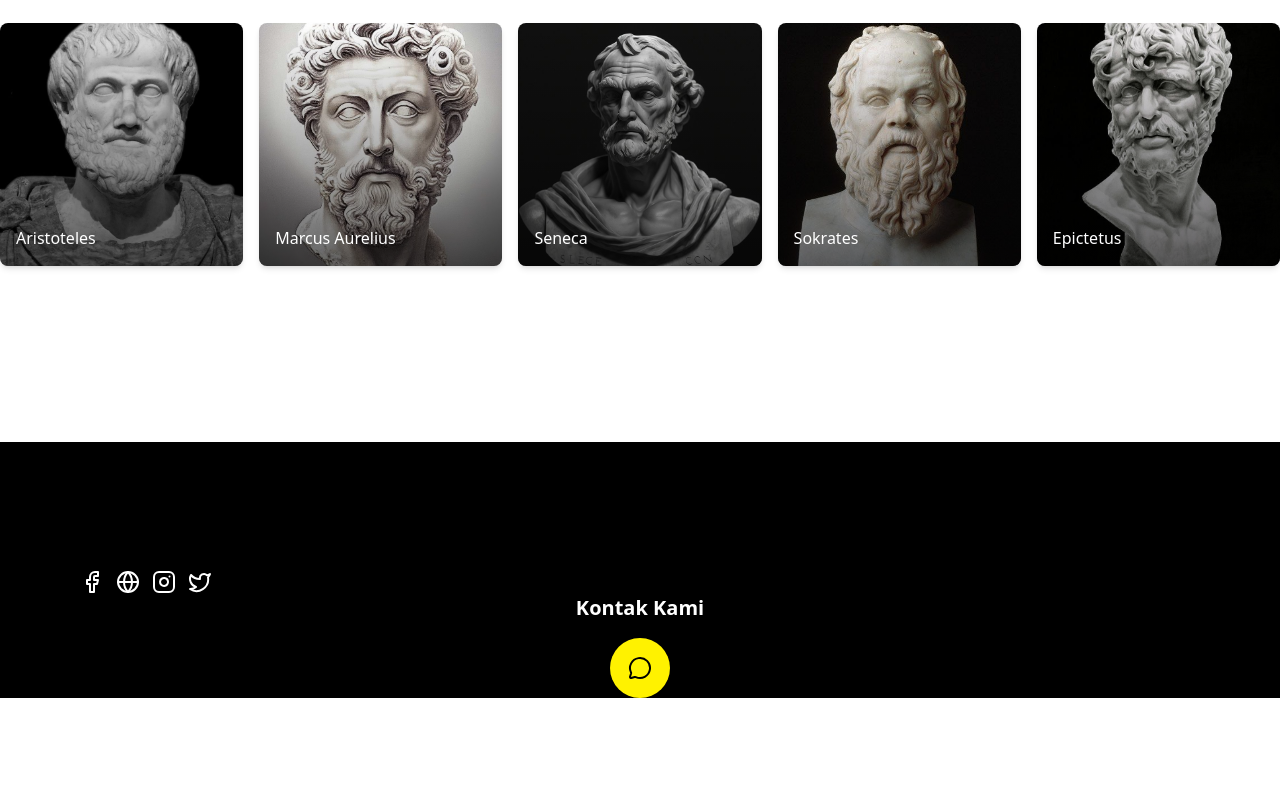
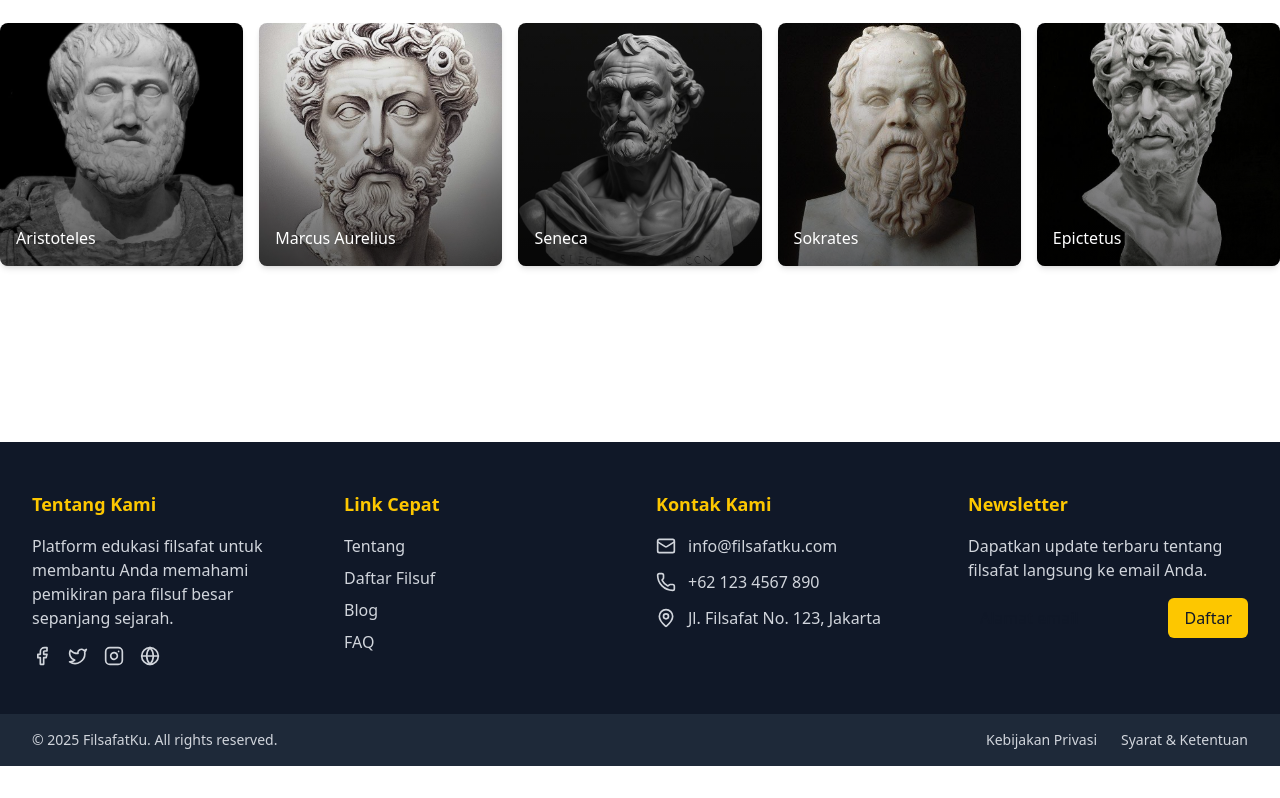
Before and after one commit to Ryuuutaaa/daily-stoic, a Next.js app: page / in a window 1280 px wide. Shown: the part 1013-1811 px from the top of the page. After the commit the page ends 1779 px from the top, so only its background shows below. Built offline with nearby package versions, Linux system fonts and the light colour scheme.

Commit message:
feat: redesign Footer component with improved layout and added contact information

```diff
--- a/src/components/common/landing-page/Footer.tsx
+++ b/src/components/common/landing-page/Footer.tsx
@@ -4,87 +4,170 @@
   Instagram,
   MessageCircle,
   Twitter,
+  Mail,
+  Phone,
+  MapPin,
 } from "lucide-react";
-import NavLink from "next/link";
-
-import React from "react";
+import Link from "next/link";
 
 const Footer = () => {
+  const currentYear = new Date().getFullYear();
+
   return (
-    <>
-      <footer>
-        <div className="bg-black text-white pt-12 relative">
-          <div className="max-w-6xl mx-auto px-4">
-            <div>
-              <p className="text-sm text-gray-300 font-semibold mb-2"></p>
-              <a href="" className="block mb-1 hover:underline"></a>
-              <p className="text-sm text-gray-300"></p>
-              <p className="text-sm text-gray-300"></p>
-              <br />
-              <a
-                href=""
-                className="hover:underline"
-                rel="noopener noreferrer"
-              ></a>
+    <footer className="bg-gray-900 text-white">
+      <div className="max-w-7xl mx-auto px-4 sm:px-6 lg:px-8 py-12">
+        <div className="grid grid-cols-1 md:grid-cols-4 gap-8">
+          {/* Tentang Kami */}
+          <div className="space-y-4">
+            <h3 className="text-lg font-bold text-yellow-400">Tentang Kami</h3>
+            <p className="text-gray-300">
+              Platform edukasi filsafat untuk membantu Anda memahami pemikiran
+              para filsuf besar sepanjang sejarah.
+            </p>
+            <div className="flex space-x-4">
+              <Link
+                href="#"
+                className="text-gray-300 hover:text-yellow-400 transition-colors"
+                aria-label="Facebook"
+              >
+                <Facebook className="h-5 w-5" />
+              </Link>
+              <Link
+                href="#"
+                className="text-gray-300 hover:text-yellow-400 transition-colors"
+                aria-label="Twitter"
+              >
+                <Twitter className="h-5 w-5" />
+              </Link>
+              <Link
+                href="#"
+                className="text-gray-300 hover:text-yellow-400 transition-colors"
+                aria-label="Instagram"
+              >
+                <Instagram className="h-5 w-5" />
+              </Link>
+              <Link
+                href="#"
+                className="text-gray-300 hover:text-yellow-400 transition-colors"
+                aria-label="Website"
+              >
+                <Globe className="h-5 w-5" />
+              </Link>
+            </div>
           </div>
 
-            <div>
-              <p className="text-sm text-gray-300 font-semibold mb-2"></p>
-              <a href="" rel="noopener noreferrer" className=""></a>
-              <div className="mt-12">
-                <p className="text-sm text-gray-400 font-semibold"></p>
-                <div className="flex gap-3 mt-2">
-                  <a
-                    href=""
-                    rel="noopener noreferrer"
-                    className="hover:underline"
+          {/* Link Cepat */}
+          <div className="space-y-4">
+            <h3 className="text-lg font-bold text-yellow-400">Link Cepat</h3>
+            <nav className="space-y-2">
+              <Link
+                href="/tentang"
+                className="block text-gray-300 hover:text-yellow-400 transition-colors"
               >
-                    <Facebook className="text-white" />
-                  </a>
-                  <a
-                    href=""
-                    className="hover:underline"
-                    rel="noopener noreferrer"
+                Tentang
+              </Link>
+              <Link
+                href="/filsuf"
+                className="block text-gray-300 hover:text-yellow-400 transition-colors"
               >
-                    <Globe className="text-white" />
-                  </a>
-                  <a
-                    href=""
-                    rel="noopener noreferrer"
-                    className="hover:underline"
+                Daftar Filsuf
+              </Link>
+              <Link
+                href="/blog"
+                className="block text-gray-300 hover:text-yellow-400 transition-colors"
               >
-                    <Instagram className="text-white" />
-                  </a>
-                  <a
-                    href=""
-                    rel="noopener noreferrer"
-                    className="hover:underline"
+                Blog
+              </Link>
+              <Link
+                href="/faq"
+                className="block text-gray-300 hover:text-yellow-400 transition-colors"
               >
-                    <Twitter className="text-white" />
-                  </a>
+                FAQ
+              </Link>
+            </nav>
+          </div>
+
+          {/* Kontak */}
+          <div className="space-y-4">
+            <h3 className="text-lg font-bold text-yellow-400">Kontak Kami</h3>
+            <div className="space-y-3">
+              <div className="flex items-start space-x-3">
+                <Mail className="h-5 w-5 text-gray-300 mt-0.5 flex-shrink-0" />
+                <span className="text-gray-300">info@filsafatku.com</span>
+              </div>
+              <div className="flex items-start space-x-3">
+                <Phone className="h-5 w-5 text-gray-300 mt-0.5 flex-shrink-0" />
+                <span className="text-gray-300">+62 123 4567 890</span>
+              </div>
+              <div className="flex items-start space-x-3">
+                <MapPin className="h-5 w-5 text-gray-300 mt-0.5 flex-shrink-0" />
+                <span className="text-gray-300">
+                  Jl. Filsafat No. 123, Jakarta
+                </span>
               </div>
             </div>
           </div>
 
-            <div className="flex flex-col items-center justify-center">
-              <h3 className="text-xl font-bold text-center mb-4">
-                Kontak Kami
-              </h3>
-              <NavLink
+          {/* Newsletter */}
+          <div className="space-y-4">
+            <h3 className="text-lg font-bold text-yellow-400">Newsletter</h3>
+            <p className="text-gray-300">
+              Dapatkan update terbaru tentang filsafat langsung ke email Anda.
+            </p>
+            <form className="flex space-x-2">
+              <input
+                type="email"
+                placeholder="Alamat email"
+                className="px-3 py-2 rounded-md text-gray-900 w-full focus:outline-none focus:ring-2 focus:ring-yellow-400"
+                required
+              />
+              <button
+                type="submit"
+                className="bg-yellow-400 text-gray-900 px-4 py-2 rounded-md font-medium hover:bg-yellow-500 transition-colors"
+              >
+                Daftar
+              </button>
+            </form>
+          </div>
+        </div>
+
+        {/* Tombol Kontak Mobile */}
+        <div className="mt-12 md:hidden flex justify-center">
+          <Link
             href="/kontak"
-                className="bg-[#FFF200] text-black w-[60px] h-[60px] rounded-full flex items-center justify-center hover:scale-105 transition"
+            className="bg-yellow-400 text-gray-900 w-14 h-14 rounded-full flex items-center justify-center hover:scale-105 transition-transform shadow-lg"
+            aria-label="Hubungi Kami"
           >
-                <MessageCircle />
-              </NavLink>
+            <MessageCircle className="h-6 w-6" />
+          </Link>
+        </div>
+      </div>
+
+      {/* Hak Cipta */}
+      <div className="bg-gray-800 py-4">
+        <div className="max-w-7xl mx-auto px-4 sm:px-6 lg:px-8">
+          <div className="flex flex-col md:flex-row justify-between items-center">
+            <p className="text-gray-300 text-sm">
+              © {currentYear} FilsafatKu. All rights reserved.
+            </p>
+            <div className="flex space-x-6 mt-4 md:mt-0">
+              <Link
+                href="/privacy"
+                className="text-gray-300 hover:text-yellow-400 text-sm transition-colors"
+              >
+                Kebijakan Privasi
+              </Link>
+              <Link
+                href="/terms"
+                className="text-gray-300 hover:text-yellow-400 text-sm transition-colors"
+              >
+                Syarat & Ketentuan
+              </Link>
             </div>
           </div>
         </div>
-
-        <div className="text-center text-white py-4 mt-12 text-sm">
-          {new Date().getFullYear()}
       </div>
     </footer>
-    </>
   );
 };
 
```
Lines whose indentation alone changed are shown as unchanged.
